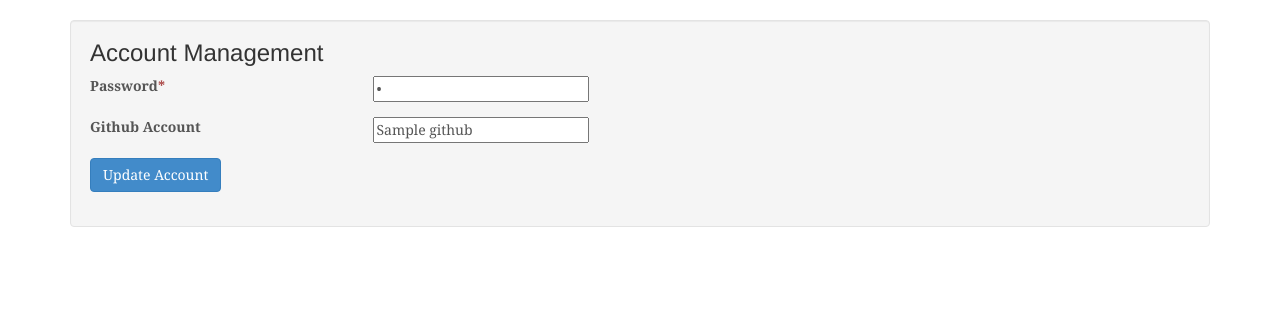
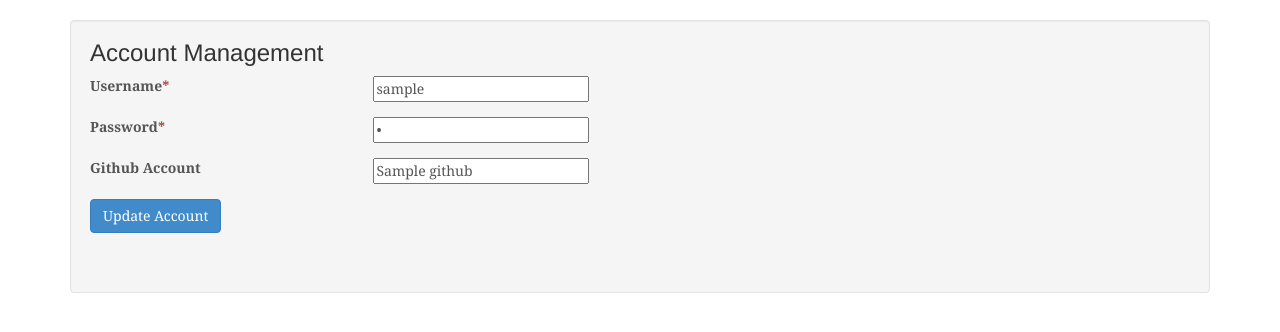
Before and after one commit to jreddeko/cmput410-project, a Django app: template project/friendbook/templates/main/account.html in a window 1280 px wide. Shown: the part 51-383 px from the top of the page. Run offline with Django 3.2, Linux system fonts and the light colour scheme; the template is opened without the code that fills it: most values are stand-ins (such as "Sample title", 1, 10 or a date in 2020); parts of the project's set-up code (start-up, migrations or seed data) failed here and were passed over; some libraries are stand-ins or nearby versions.

Commit message:
users can now change their usernames on the website

```diff
--- a/project/friendbook/templates/main/account.html
+++ b/project/friendbook/templates/main/account.html
@@ -46,6 +46,13 @@
                     <form class="form-horizontal" action="{% url 'account' %}" method="POST">
                         {% csrf_token %}
                         <div class="form-group">
+                            <label for="username" class="col-sm-3">Username<span class="text-danger">*</span></label>
+                            <div class="col-sm-9">
+                                <input type="text" name="username" id="username" value="{{ username }}">
+                            </div>
+                        </div>
+
+                        <div class="form-group">
                             <label for="password" class="col-sm-3">Password<span class="text-danger">*</span></label>
                             <div class="col-sm-9">
                                 <input type="password" name="password" id="password" value="{{ password }}" required>
@@ -65,9 +72,13 @@
                             </div>
                         </div>
 
-                        {% if message != "" %}
-                            <p class="text-success">{{ message }}</p>
-                        {% endif %}
+                        <div class="form-group">
+                            {% if error != "" %}
+                                <p class="text-danger">{{ error }}</p>
+                            {% else %}{% if message != "" %}
+                                <p class="text-success">{{ message }}</p>
+                            {% endif %}{% endif %}
+                        </div>
                     </form>
                 </div>
             </hr>
```
Also changed, not shown: project/friendbook/main/views.py (+13 -7 lines).
